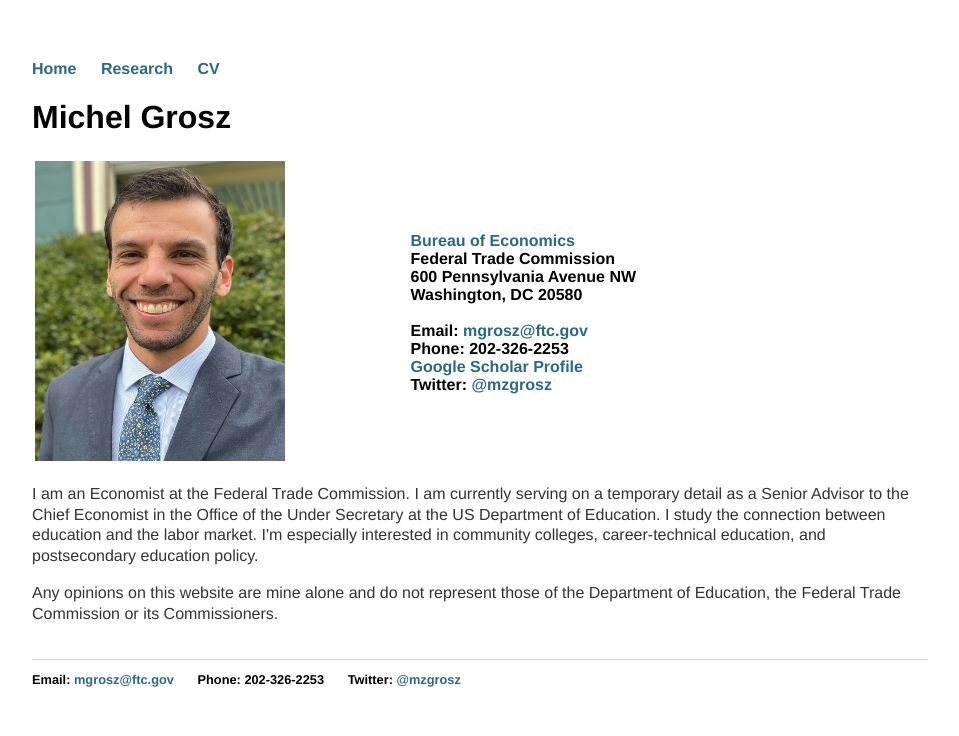
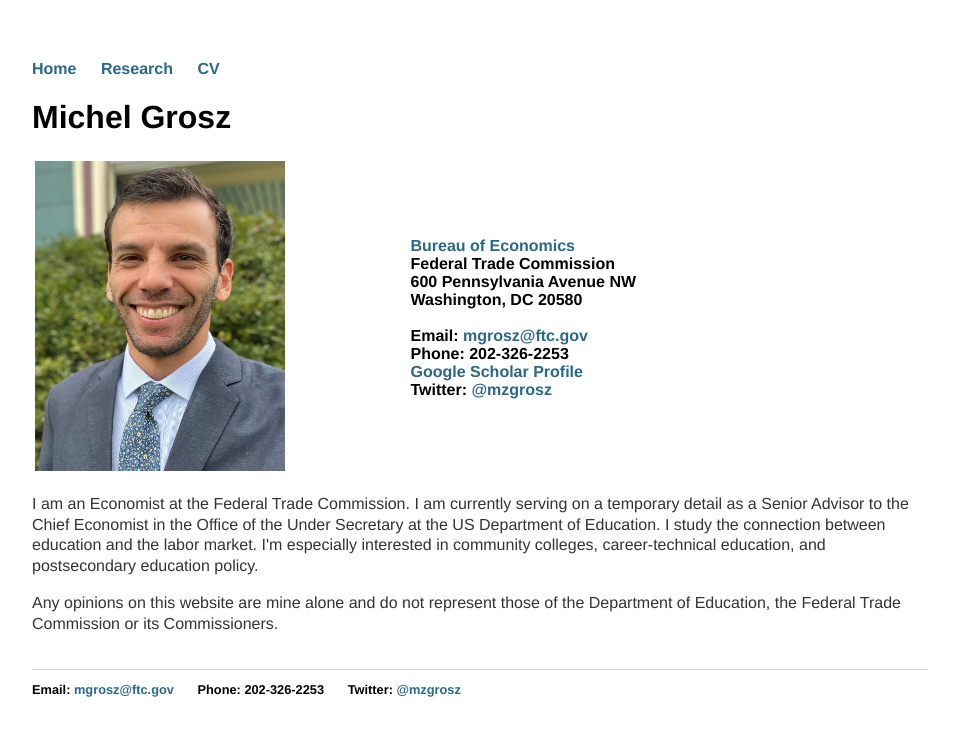
Before and after one commit to mzgrosz/mzgrosz.github.io, a Jekyll site: the page built from index.html, in a window 1280 px wide. Shown: the top 736 px of the page, without its empty margins (160-1119 px from the left). Built offline with Jekyll 4.4.1, drawn with Linux system fonts in a browser that asks for light colours.

Commit message:
Update index.html

```diff
--- a/index.html
+++ b/index.html
@@ -8,7 +8,7 @@ title: Michel Grosz
 
 <table style="width:80%">
   <tr>
-    <th><img src="/headshot2310b.jpg" width="250" height="300" alt="hi"  /></th>
+    <th><img src="/headshot2310b.jpg" width="250" height="310" alt="hi"  /></th>
     <th> <a href="https://www.ftc.gov/about-ftc/bureaus-offices/bureau-economics" target="_blank">Bureau of Economics</a><br>
 	 Federal Trade Commission<br>
 	 600 Pennsylvania Avenue NW<br>
```
